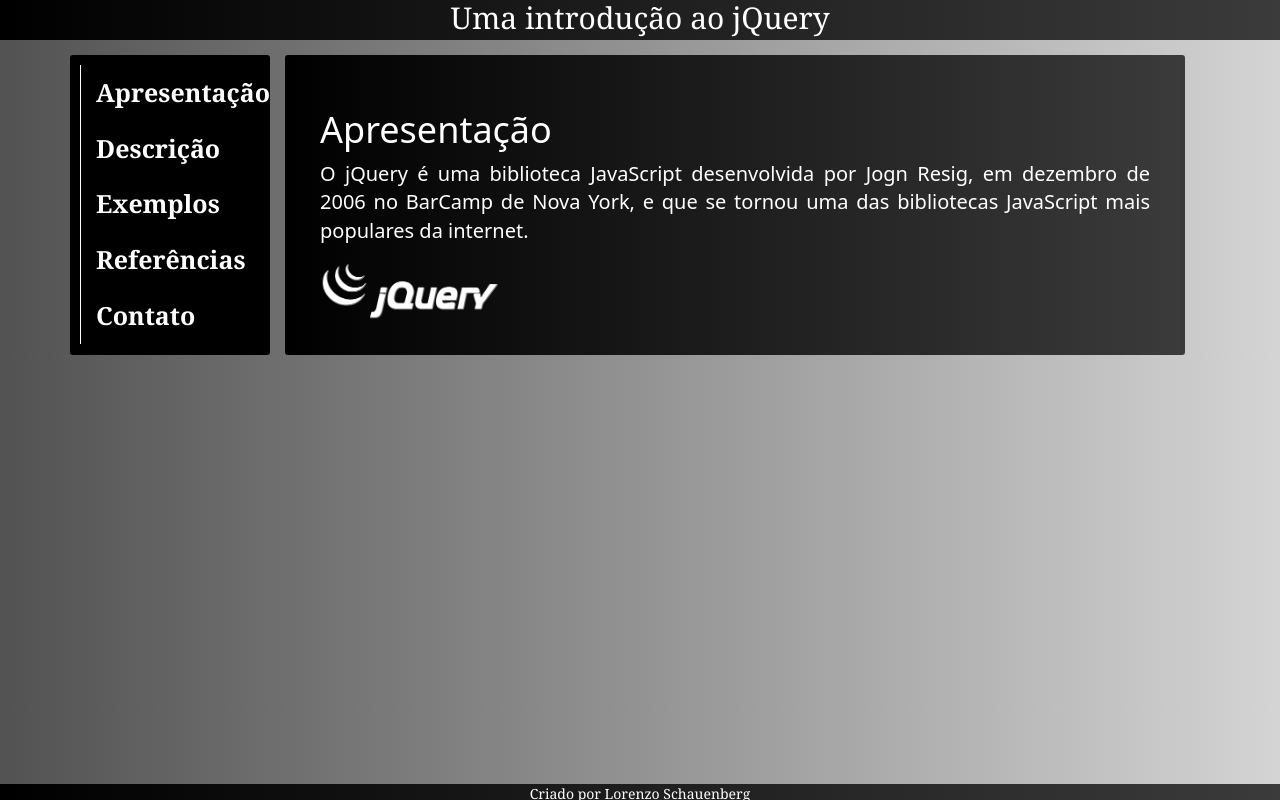
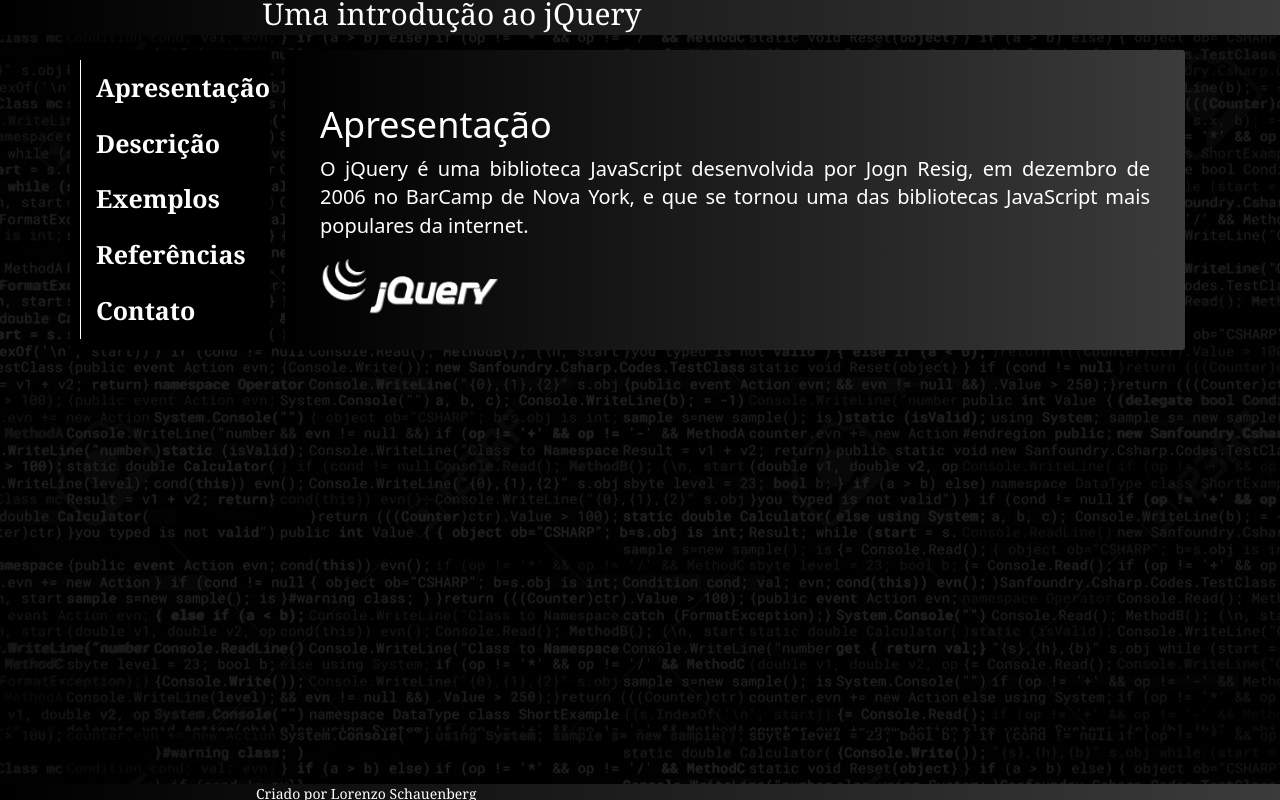
Before and after one commit to 0renz/Introduction_To_JQuery, a plain HTML site: page introduction_to_jquery/index.html in a window 1280 px wide. Drawn offline with nearby package versions, Linux system fonts and the light colour scheme.

Commit message:
+menu que acompanha página +background +scrollbar escondida + rodapé e cabeçalhos alinhados 20.5% a esquerda

```diff
--- a/introduction_to_jquery/styles/estilo.css
+++ b/introduction_to_jquery/styles/estilo.css
@@ -5,8 +5,11 @@
 }
 
 body {
-    overflow:scroll;
-    background-image: linear-gradient(to right, rgb(82, 82, 82), rgb(212, 212, 212));
+    background-image: url(/introduction_to_jquery/images/jquery_background_image.jpg), linear-gradient(to right, rgb(0, 0, 0), rgb(59, 59, 59));
+}
+
+body::-webkit-scrollbar {
+    display: none;
 }
 
 #topo {
@@ -14,17 +17,20 @@
     color: white;
     font-size: 30px;
     width: 100%;
-    height: 40px;
-    padding-top: 7px;
+    height: 35px;
+    padding-top: .3%;
+    padding-left: 20.5%;
     display: flex;
-    align-items: center;
-    justify-content: center;
+    align-items:center;
+    justify-content: left;
     font-family: Cambria, Cochin, Georgia, Times, 'Times New Roman', serif;
     background-image: linear-gradient(to right, rgb(0, 0, 0), rgb(59, 59, 59));
 }
 
 #menus {
     margin-top: 15px;
+    position: sticky;
+    top: 15px;
     width: 200px;
     height: 300px;
     background-color: rgb(0, 0, 0);
@@ -89,9 +95,9 @@
     width: 100%;
     height: 2%;
     background-color: rgb(0, 0, 0);
-    bottom: 0;
     position: fixed;
-    text-align: center;
+    bottom: 0px;
+    padding-left: 20%;
     color: rgb(255, 255, 255);
     font-family: Cambria, Cochin, Georgia, Times, 'Times New Roman', serif;
     background-image: linear-gradient(to right, rgb(0, 0, 0), rgb(59, 59, 59));
```
Also changed, not shown: introduction_to_jquery/index.html (+0 -1 lines), introduction_to_jquery/images/jquery_background_image.jpg (added).
